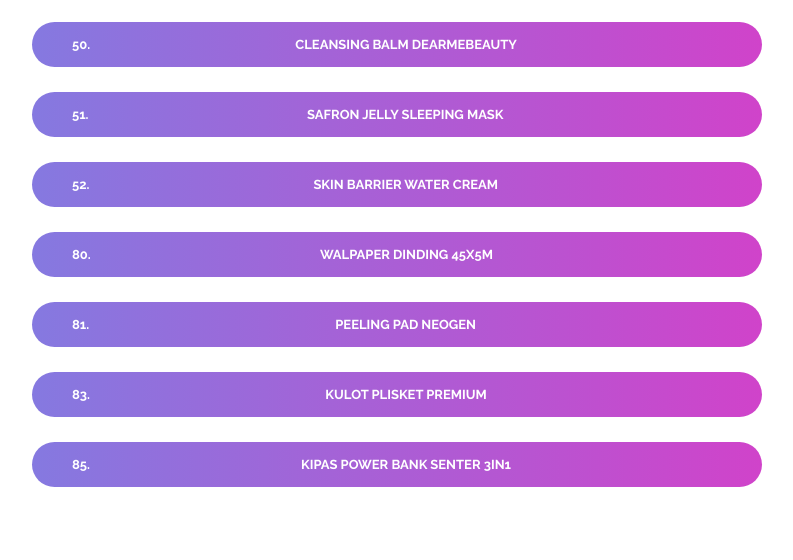
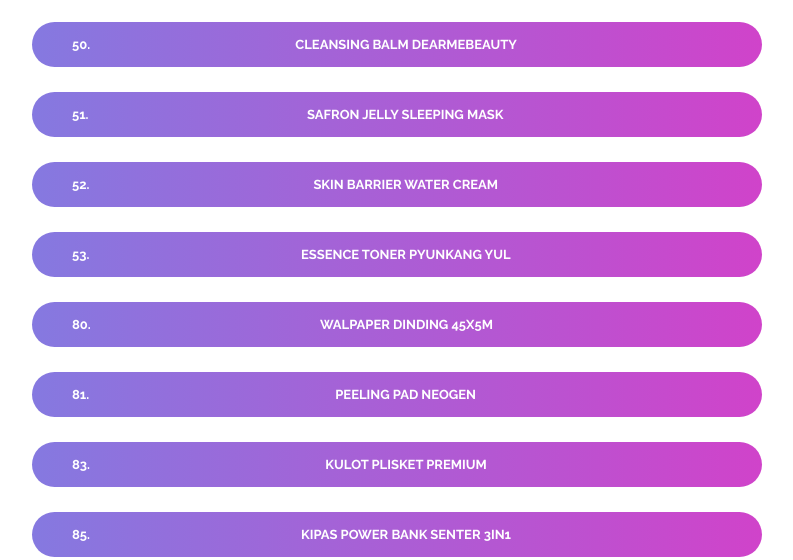
Before and after one commit to skincarelo/skincarelo.github.io, a plain HTML site: page index.html in a window 1280 px wide. Shown: the part 3933-4493 px from the top of the page, without its empty margins (243-1036 px from the left). Drawn offline with nearby package versions, Linux system fonts and the light colour scheme.

Commit message:
Update index.html

```diff
--- a/index.html
+++ b/index.html
@@ -452,6 +452,13 @@
                               style="float: left;">52. </span>Skin Barrier Water Cream</a>
                      </div>
                   </li>
+                  <li>
+                     <div class="bottom25">
+                        <a href="https://shp.ee/xzxtuct"
+                           class="button gradient_bg_one" style="text-align: center"><span
+                              style="float: left;">53. </span>Essence Toner Pyunkang Yul</a>
+                     </div>
+                  </li>
 
 
                   <li>
```
